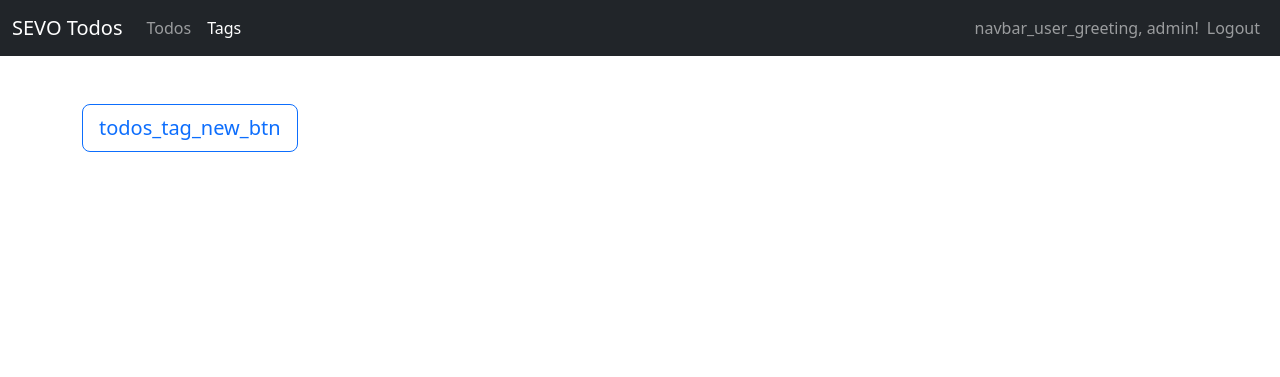
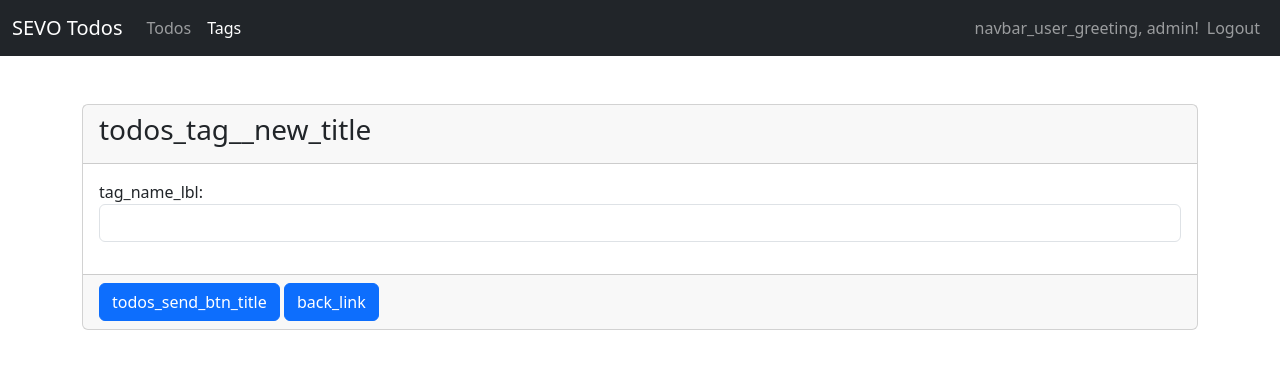
Before and after one commit to bastivogt/User-Todos, a Django app: page /tag/new in a window 1280 px wide. Shown: the top 377 px of the page. Run offline with Django 5.2, Linux system fonts and the light colour scheme; a user stored in the database is signed in; some libraries are stand-ins or nearby versions.

Commit message:
fixed the user param on modelform, use self.instance.user

```diff
--- a/templates/base_main.html
+++ b/templates/base_main.html
@@ -4,7 +4,7 @@
 <header>
     {% block header %}{% endblock %}
 </header>
-<div class="container">
+<div class="container py-5">
     <div class="row">
         <main class="col-lg-12">
             {% block main %}{% endblock %}
--- a/templates/base_sidebar.html
+++ b/templates/base_sidebar.html
@@ -4,7 +4,7 @@
     <header>
         {% block header %}{% endblock %}
     </header>
-    <div class="container">
+    <div class="container py-5">
         <div class="row">
             <aside class="col-lg-3 order-lg-2">
                 {% block side %}{% endblock %}
--- a/todos/forms.py
+++ b/todos/forms.py
@@ -29,10 +29,10 @@ class TodoForm(forms.ModelForm):
             "done": forms.CheckboxInput(attrs={"class": "form-check-input"})
         }
 
-    def __init__(self, request, *args, **kwargs):
+    def __init__(self, *args, **kwargs):
         super().__init__(*args, **kwargs)
-        logged_user = request.user
-        self.fields["tags"].queryset = models.Tag.objects.filter(user=logged_user)
+        print(self.instance.user)
+        self.fields["tags"].queryset = models.Tag.objects.filter(user=self.instance.user)
 
 
 class TagForm(forms.ModelForm):
--- a/todos/templates/todos/tag/index.html
+++ b/todos/templates/todos/tag/index.html
@@ -7,8 +7,8 @@
 
 
 {% block header %}
-    <div class="container">
-        <div class="row py-5">
+    <div class="container py-5">
+        <div class="row">
             <div class="col-lg-12">
                 <a class="btn btn-outline-primary btn-lg mb-3" href="{% url "todos-tag-new" %}">{% trans "todos_tag_new_btn" %}</a>
             </div>
@@ -17,5 +17,5 @@
 {% endblock %}
 
 {% block main %}
-
+    {% include "todos/tag/partials/_table_list.html" %}
 {%  endblock %}
--- /dev/null
+++ b/todos/templates/todos/tag/new.html
@@ -0,0 +1,15 @@
+{% extends "base_main.html" %}
+{% load i18n %}
+
+{% block title %}
+    {{ title }}
+{% endblock %}
+
+{% block css_files %}
+    {{ form.media }}
+{% endblock %}
+
+
+{% block main %}
+    {% include "todos/tag/partials/_new_update_form_card.html" %}
+{%  endblock %}
--- /dev/null
+++ b/todos/templates/todos/tag/partials/_new_update_form_card.html
@@ -0,0 +1,24 @@
+{% load i18n %}
+<div class="card">
+    <form action="" method="POST">
+        {% csrf_token %}
+        <div class="card-header">
+            <h3>{{ title }}</h3>
+        </div>
+        <div class="card-body">
+            <div class="mb-3">
+                {{ form.name.label_tag }}
+                {{ form.name }}
+                {% if form.name.errors %}
+                    <div class="alert alert-danger mt-1">
+                        {{ form.title.errors }}
+                    </div>
+                {% endif %}
+            </div>
+        </div>
+        <div class="card-footer">
+            <button class="btn btn-primary">{{ send_btn_title }}</button>
+            <button class="btn btn-primary back-link" type="button">{% trans "back_link" %}</button>
+        </div>
+    </form>
+</div>
--- a/todos/urls.py
+++ b/todos/urls.py
@@ -13,5 +13,5 @@ urlpatterns = [
     path("delete/<int:id>", todo_views.delete, name="todos-delete"),
 
     path("tags/", tag_views.tag_index, name="todos-tag-index"),
-    path("tag/new", tag_views.tag_index, name="todos-tag-new"),
+    path("tag/new", tag_views.tag_new, name="todos-tag-new"),
 ]
--- a/todos/views/tag_views.py
+++ b/todos/views/tag_views.py
@@ -2,9 +2,11 @@ from django.shortcuts import render, get_object_or_404
 from django.urls import reverse
 from django.http import HttpResponseRedirect
 from django.utils.translation import gettext_lazy as _
+from django.contrib import messages
 
 from todos import models
 from todos import helpers
+from todos import forms
 
 
 def tag_index(request):
@@ -21,5 +23,36 @@ def tag_index(request):
     })
 
 
+# new
 def tag_new(request):
-    pass
+    if not request.user.is_authenticated:
+        return helpers.not_auth_redirect()
+
+    current_user = request.user
+
+    todo = models.Tag(user=current_user)
+
+
+
+    if request.method == "POST":
+        form = forms.TagForm(request.POST, instance=todo)
+
+        if form.is_valid():
+            form.save()
+            messages.add_message(request, messages.SUCCESS, _("todos_tag_new_success_msg"))
+            url = reverse("todos-tag-index")
+            return HttpResponseRedirect(url)
+        else:
+            messages.add_message(request, messages.SUCCESS, _("todos_tag_new_success_msg"))
+            url = reverse("todos-tag-new")
+            return HttpResponseRedirect(url)
+
+
+    else:
+        form = forms.TagForm( instance=todo)
+
+    return render(request, "todos/tag/new.html", {
+        "title": _("todos_tag__new_title"),
+        "send_btn_title": _("todos_send_btn_title"),
+        "form": form
+    })
```
Also changed, not shown: todos/templates/todos/tag/partials/_table_list.html (added, +27 -0 lines), todos/views/todo_views.py (+5 -4 lines), db.sqlite3.
